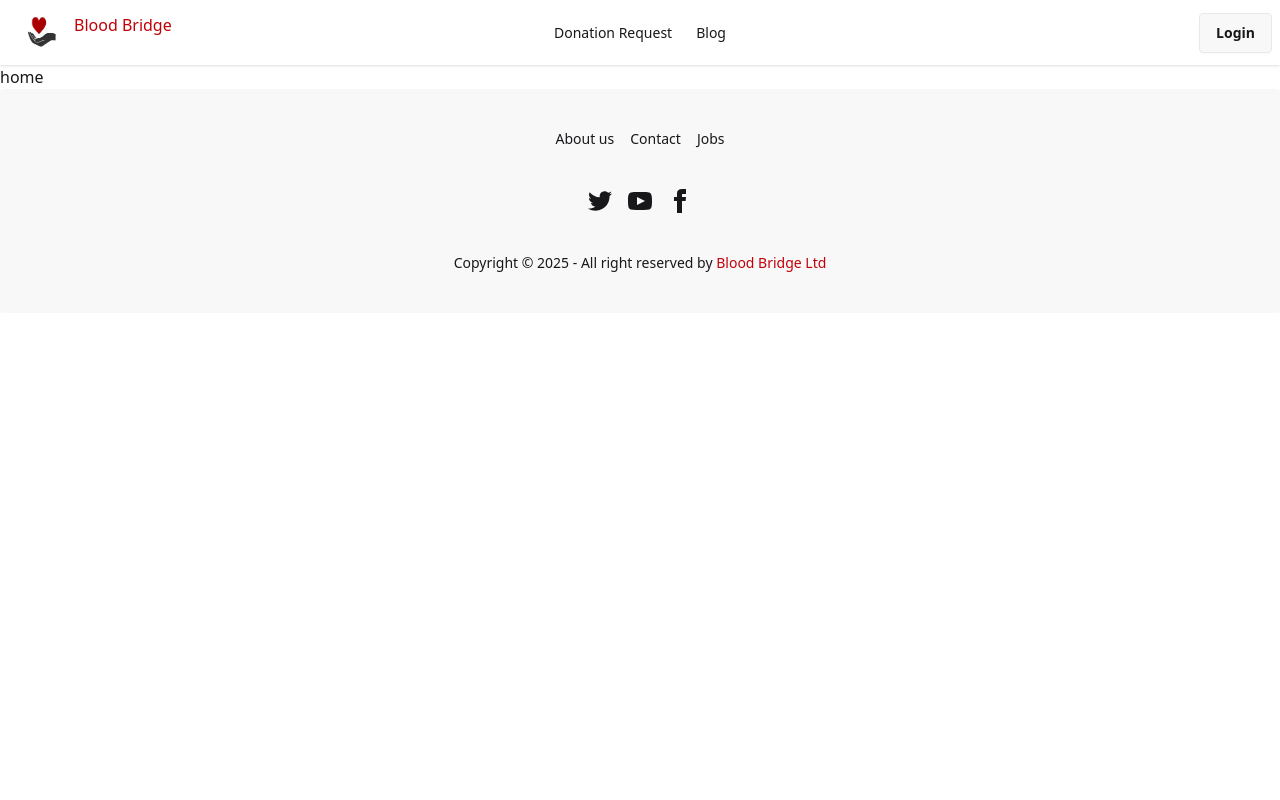
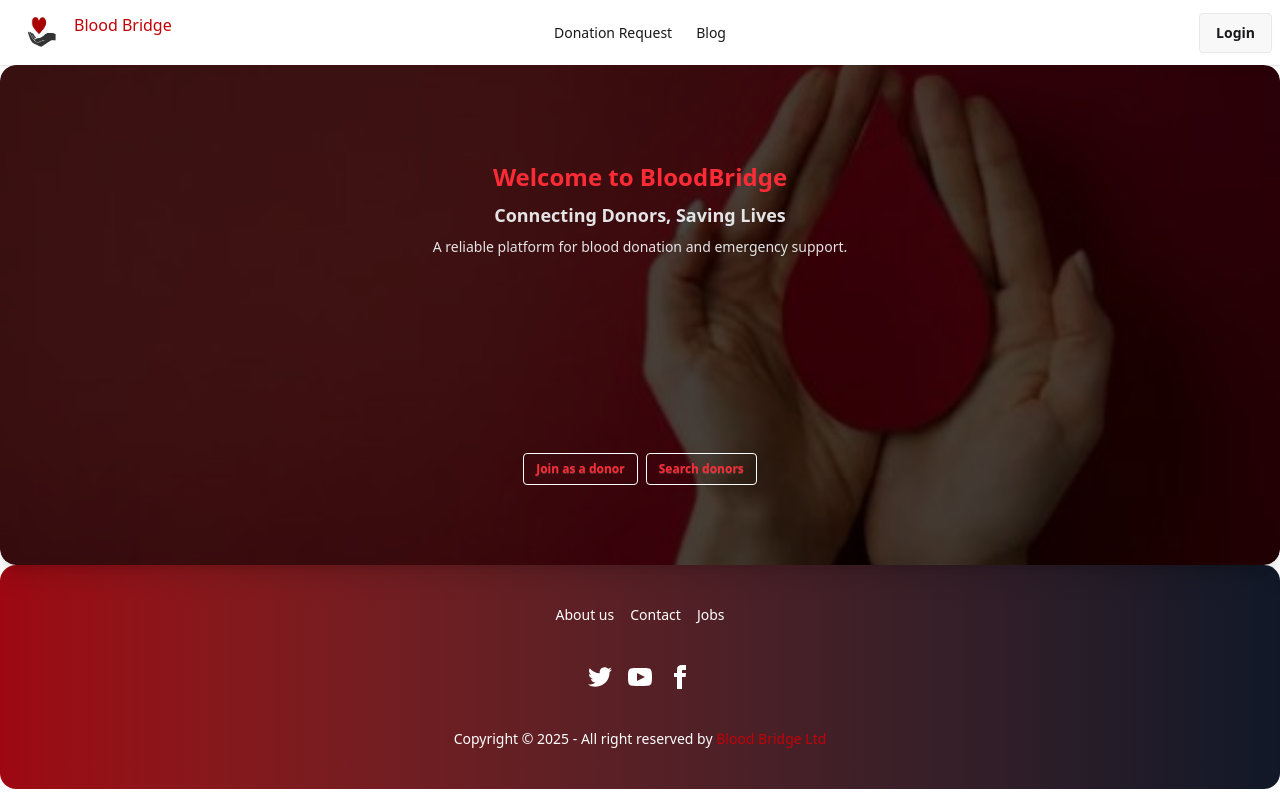
Before and after one commit to hasnathg/bloodbridge-client, a React (Vite) app: page / in a window 1280 px wide. Built offline with nearby package versions, Linux system fonts and the light colour scheme.

Commit message:
banner added

```diff
--- a/src/components/footer/Footer.jsx
+++ b/src/components/footer/Footer.jsx
@@ -3,7 +3,7 @@ import { NavLink } from 'react-router';
 
 const Footer = () => {
     return (
-        <footer className="footer footer-horizontal footer-center bg-base-200 text-base-content rounded p-10">
+        <footer className="footer footer-horizontal footer-center bg-gradient-to-r from-red-800 to-gray-900 text-white rounded-2xl p-10 max-w-7xl mx-auto">
   <nav className="grid grid-flow-col gap-4">
     <NavLink className="link link-hover">About us</NavLink>
     <NavLink className="link link-hover">Contact</NavLink>
--- /dev/null
+++ b/src/components/home/Banner.jsx
@@ -0,0 +1,28 @@
+import React from 'react';
+import banner from '../../assets/banner2.JPG'
+
+const Banner = () => {
+    return (
+     <div className="card image-full max-w-7xl mx-auto shadow-xl h-[500px] rounded-2xl overflow-hidden">
+  <figure className="h-full">
+    <img
+      src={banner}
+      alt="banner"
+      className="w-full h-full object-cover"
+    />
+  </figure>
+  <div className="card-body p-4 text-center justify-center pt-24">
+    <h3 className=" text-center text-2xl font-bold text-red-500">Welcome to BloodBridge</h3>
+    <h2 className=" text-center text-lg font-semibold">Connecting Donors, Saving Lives</h2>
+    <p className="text-sm max-w-md text-center mx-auto ">A reliable platform for blood donation and emergency support.</p>
+    <div className="card-actions flex justify-center pb-16">
+      <button className="btn btn-outline btn-sm  text-red-500 border-white ">Join as a donor</button>
+      <button className="btn btn-outline btn-sm text-red-500 border-white">Search donors</button>
+    </div>
+  </div>
+</div>
+
+    );
+};
+
+export default Banner;
--- a/src/components/home/Home.jsx
+++ b/src/components/home/Home.jsx
@@ -1,11 +1,12 @@
 import React from 'react';
 import Navbar from '../navbar/Navbar';
 import { Outlet } from 'react-router';
+import Banner from './Banner';
 
 const Home = () => {
     return (
         <div>
-            home
+            <Banner></Banner>
         </div>
     );
 };
```
Also changed, not shown: src/assets/banner1.JPG (added), src/assets/banner2.JPG (added).
